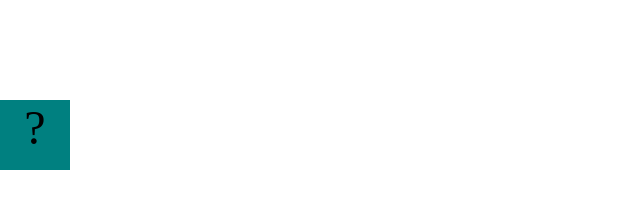
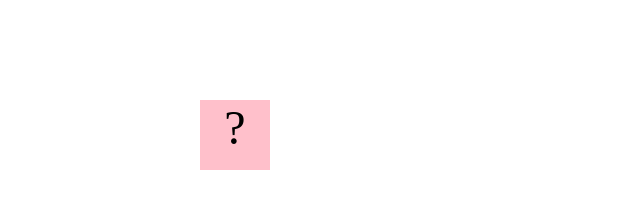
Before and after one commit to IsabelleWolke/IsabelleWolke.github.io, a plain HTML site: page projects/bouncing-box/index.html in a window 1280 px wide. Shown: the whole page, without its empty margins (0-640 px from the left). Drawn offline with Linux system fonts and the light colour scheme.

Commit message:
<message about commit>

```diff
--- a/projects/bouncing-box/index.html
+++ b/projects/bouncing-box/index.html
@@ -8,14 +8,14 @@
 		.box {
 			width: 70px;
 			height: 70px;
-			background-color: teal;
+			background-color: pink;
 			font-size: 300%;
 			text-align: center;
 			user-select: none;
 			display: block;
 			position: absolute;
 			top: 100px;
-			left: 0px;  /* <--- Change me! */
+			left: 200px;  /* <--- Change me! */
 		}
 		.board{
 			height: 100vh;
```
